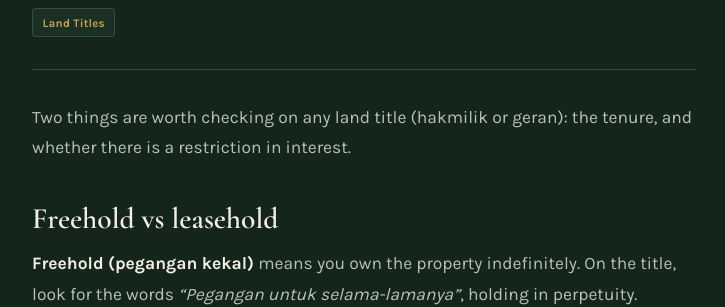
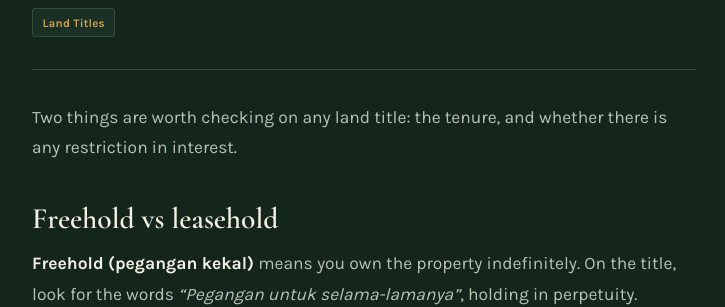
Before and after one commit to obel1/hartanah, a Jekyll site: the page built from _posts/2026-06-25-jenis-geran-tanah-malaysia.md, in a window 1280 px wide and 900 px high. Shown: the part 224-531 px from the top of the window, without its empty margins (276-1001 px from the left). Built offline with Jekyll 4.4.1, drawn with Linux system fonts in a browser that asks for light colours.

Commit message:
from->on, first sentence, read the full note

```diff
--- a/_config.yml
+++ b/_config.yml
@@ -2,8 +2,8 @@
 # SITE SETTINGS — edit these three lines to rename your site
 # ─────────────────────────────────────────────────────────────
 title: Nota Geran
-tagline: "Field notes from Malaysian residential property"
-description: "Field notes from Malaysian residential property: land titles, auctions, financing, and buying. In English and Bahasa Melayu."
+tagline: "Field notes on Malaysian residential property"
+description: "Field notes on Malaysian residential property: land titles, auctions, financing, and buying. In English and Bahasa Melayu."
 
 # ─────────────────────────────────────────────────────────────
 # URL SETTINGS
--- a/_layouts/home.html
+++ b/_layouts/home.html
@@ -2,7 +2,7 @@
 layout: default
 ---
 <section class="intro">
-  <p class="eyebrow">Field notes from Malaysian residential property</p>
+  <p class="eyebrow">Field notes on Malaysian residential property</p>
 </section>
 
 {{ content }}
@@ -24,7 +24,7 @@ layout: default
       {% for tag in post.tags %}<a class="tag" href="{{ '/tags/' | relative_url }}{{ tag | slugify }}/">{{ tag }}</a>{% endfor %}
     </p>
     {% endif %}
-    <p class="entry-more"><a href="{{ post.url | relative_url }}">Read the full guide &rarr;</a></p>
+    <p class="entry-more"><a href="{{ post.url | relative_url }}">Read the full note &rarr;</a></p>
   </article>
   {% endfor %}
 </section>
--- a/_layouts/tag.html
+++ b/_layouts/tag.html
@@ -17,7 +17,7 @@ layout: default
     <p class="entry-date">{{ post.date | date: "%-d %B %Y" }}</p>
     <h2 class="entry-title"><a href="{{ post.url | relative_url }}">{{ post.title }}</a></h2>
     <p class="entry-excerpt">{{ post.excerpt | strip_html | truncate: 180 }}</p>
-    <p class="entry-more"><a href="{{ post.url | relative_url }}">Read the full guide &rarr;</a></p>
+    <p class="entry-more"><a href="{{ post.url | relative_url }}">Read the full note &rarr;</a></p>
   </article>
   {% endfor %}
 </section>
--- a/_posts/2026-06-25-jenis-geran-tanah-malaysia.md
+++ b/_posts/2026-06-25-jenis-geran-tanah-malaysia.md
@@ -6,7 +6,7 @@ tags: [Land Titles]
 description: "How to read a Malaysian land title: tenure (freehold vs leasehold) and sekatan kepentingan, with a redacted example title."
 ---
 
-Two things are worth checking on any land title (hakmilik or geran): the tenure, and whether there is a restriction in interest.
+Two things are worth checking on any land title: the tenure, and whether there is any restriction in interest.
 
 ## Freehold vs leasehold
 
```
